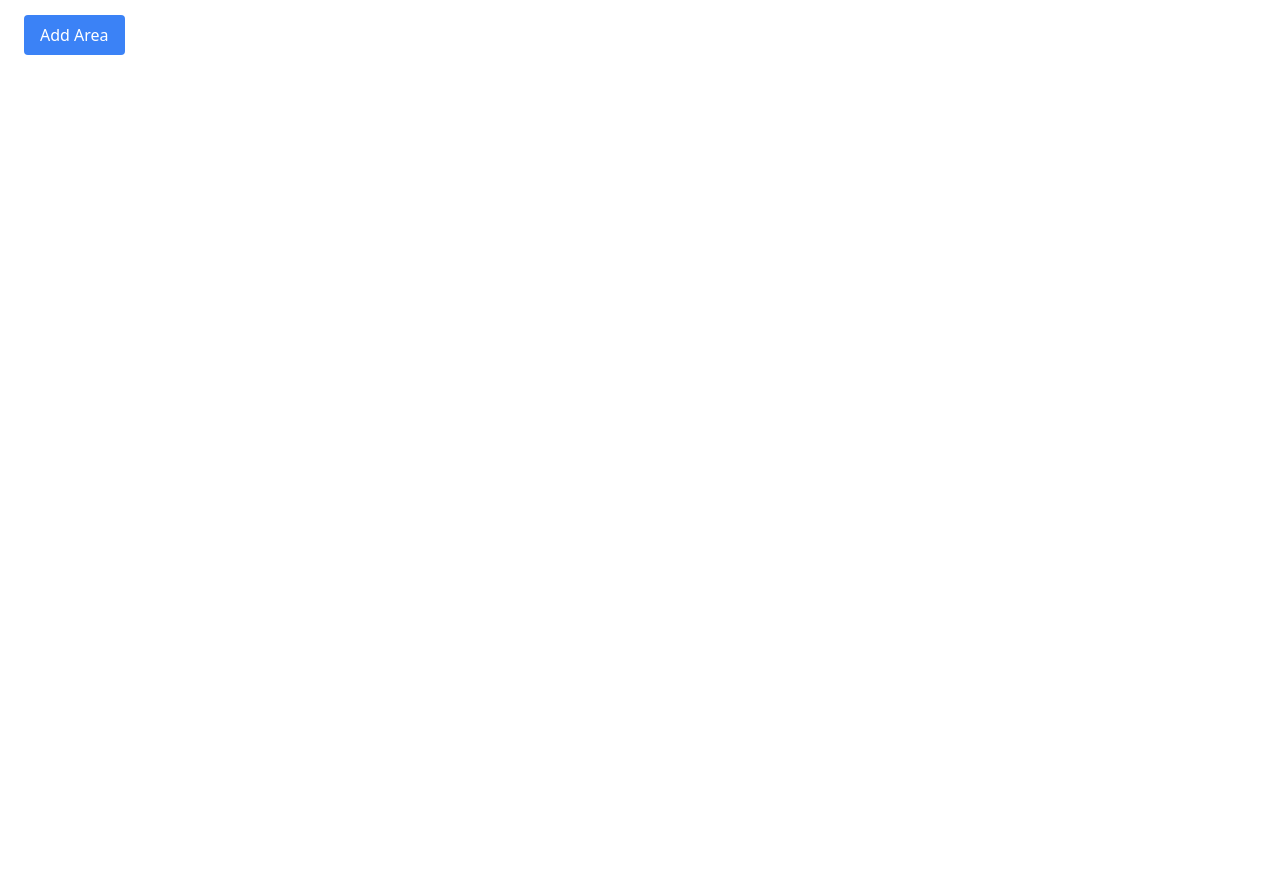
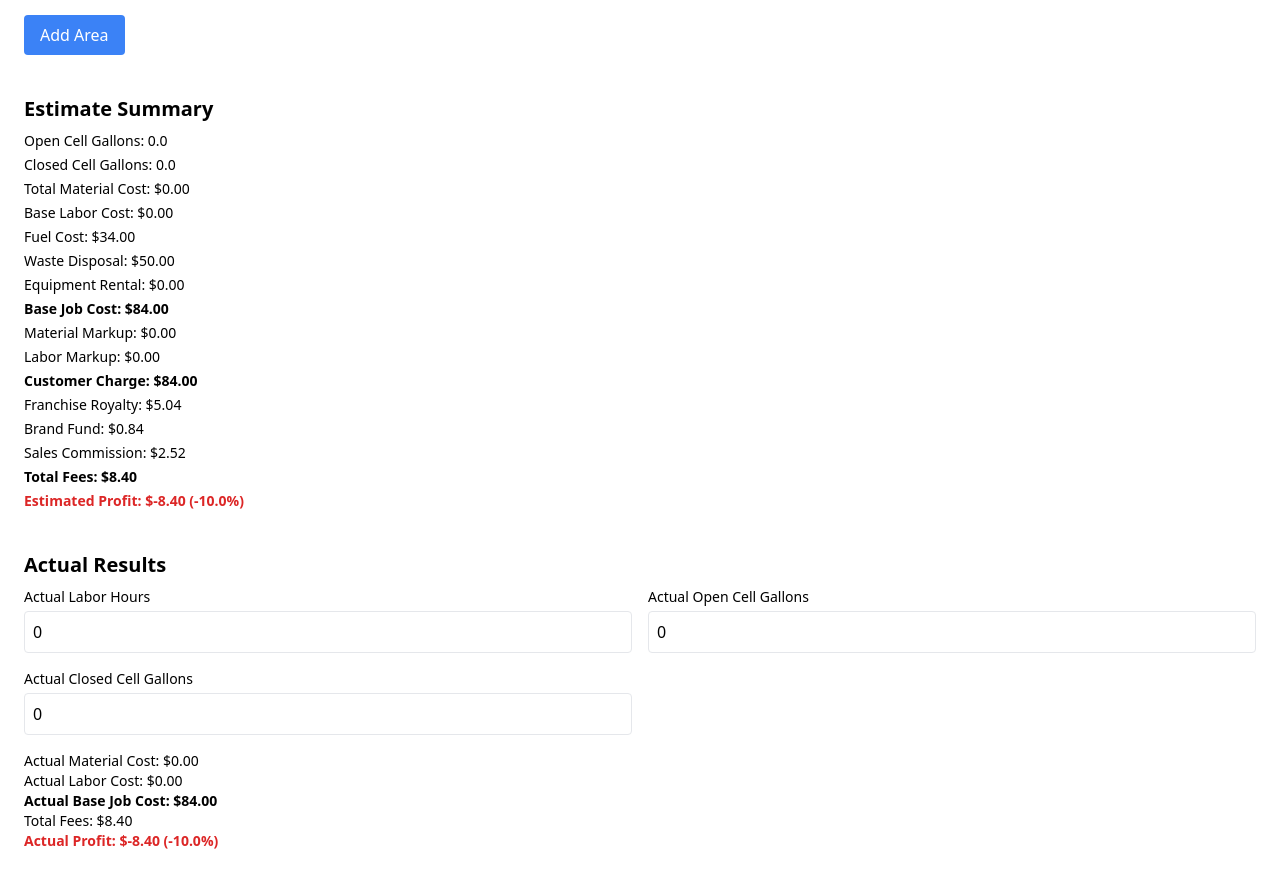
Before and after one commit to atjordan55/sprayfoamestimator_save, a React (Create React App) app: page / in a window 1280 px wide. Shown: the part 937-1812 px from the top of the page. Before the commit the page ends 1016 px from the top, so only its background shows below. Built offline with nearby package versions, Linux system fonts and the light colour scheme.

Commit message:
Add remaining sections App.jsx

```diff
--- a/src/App.jsx
+++ b/src/App.jsx
@@ -144,6 +144,41 @@ export default function SprayFoamEstimator() {
     reader.readAsText(file);
   };
 
+  const totalGallons = { open: 0, closed: 0 };
+  let baseMaterialCost = 0;
+
+  sprayAreas.forEach(area => {
+    const { gallons, baseMaterialCost: cost } = calculateMaterialCost(area);
+    if (area.foamType === "Open") totalGallons.open += gallons;
+    else totalGallons.closed += gallons;
+    baseMaterialCost += cost;
+  });
+
+  const fuelCost = globalInputs.travelDistance * globalInputs.travelRate;
+  const baseLaborCost = globalInputs.laborHours * globalInputs.manualLaborRate;
+  const totalBaseCost = baseMaterialCost + baseLaborCost + fuelCost + globalInputs.wasteDisposal + globalInputs.equipmentRental;
+  const materialMarkupAmount = baseMaterialCost * 0.75;
+  const laborMarkupAmount = baseLaborCost * (globalInputs.laborMarkup / 100);
+  const complexityCost = 0;
+  const discount = 0;
+  const customerCost = totalBaseCost + materialMarkupAmount + laborMarkupAmount + complexityCost - discount;
+  const franchiseRoyalty = customerCost * 0.06;
+  const brandFund = customerCost * 0.01;
+  const salesCommission = customerCost * 0.03;
+  const totalFees = franchiseRoyalty + brandFund + salesCommission;
+  const estimatedProfit = customerCost - totalBaseCost - totalFees;
+  const profitMargin = (estimatedProfit / customerCost) * 100;
+
+  const actualMaterialCost = ((actuals.actualOpenGallons + actuals.actualClosedGallons) / 55) * 1870;
+  const actualLaborCost = actuals.actualLaborHours * globalInputs.manualLaborRate;
+  const actualBaseCost = actualMaterialCost + actualLaborCost + fuelCost + globalInputs.wasteDisposal + globalInputs.equipmentRental;
+  const actualCustomerCost = customerCost;
+  const actualFees = actualCustomerCost * 0.10;
+  const actualProfit = actualCustomerCost - actualBaseCost - actualFees;
+  const actualMargin = (actualProfit / actualCustomerCost) * 100;
+  const marginColor = profitMargin < 25 ? "text-red-600" : profitMargin < 30 ? "text-yellow-600" : "text-green-600";
+  const actualMarginColor = actualMargin < 25 ? "text-red-600" : actualMargin < 30 ? "text-yellow-600" : "text-green-600";
+
   return (
     <div className="p-6 space-y-10">
       <div className="flex justify-between items-center">
@@ -197,9 +232,22 @@ export default function SprayFoamEstimator() {
                           onChange={(e) => updateArea(index, key, e.target.value)}
                           className="w-full border p-2 rounded"
                         >
-                          {(key === "foamType" ? ["Open", "Closed"] : ["General Area", "Roof Deck", "Gable"]).map(opt => (
-                            <option key={opt} value={opt}>{opt}</option>
+                          {(key === "foamType"
+                            ? ["Open", "Closed"]
+                            : ["General Area", "Roof Deck", "Gable"]).map(opt => (
+                              <option key={opt} value={opt}>{opt}</option>
                           ))}
+                        </select>
+                      ) : key === "roofPitch" && area.areaType === "Roof Deck" ? (
+                        <select
+                          value={val}
+                          onChange={(e) => updateArea(index, key, e.target.value)}
+                          className="w-full border p-2 rounded"
+                        >
+                          {[...Array(12)].map((_, i) => {
+                            const pitch = `${i + 1}/12`;
+                            return <option key={pitch} value={pitch}>{pitch}</option>;
+                          })}
                         </select>
                       ) : (
                         <input
@@ -220,6 +268,68 @@ export default function SprayFoamEstimator() {
         })}
         <button onClick={addArea} className="bg-blue-500 text-white px-4 py-2 rounded">Add Area</button>
       </div>
+
+      <div>
+        <h2 className="text-xl font-bold mb-2">Estimate Summary</h2>
+        <div className="text-sm space-y-1">
+          <div>Open Cell Gallons: {totalGallons.open.toFixed(1)}</div>
+          <div>Closed Cell Gallons: {totalGallons.closed.toFixed(1)}</div>
+          <div>Total Material Cost: ${baseMaterialCost.toFixed(2)}</div>
+          <div>Base Labor Cost: ${baseLaborCost.toFixed(2)}</div>
+          <div>Fuel Cost: ${fuelCost.toFixed(2)}</div>
+          <div>Waste Disposal: ${globalInputs.wasteDisposal.toFixed(2)}</div>
+          <div>Equipment Rental: ${globalInputs.equipmentRental.toFixed(2)}</div>
+          <div className="font-bold">Base Job Cost: ${totalBaseCost.toFixed(2)}</div>
+          <div>Material Markup: ${materialMarkupAmount.toFixed(2)}</div>
+          <div>Labor Markup: ${laborMarkupAmount.toFixed(2)}</div>
+          <div className="font-bold">Customer Charge: ${customerCost.toFixed(2)}</div>
+          <div>Franchise Royalty: ${franchiseRoyalty.toFixed(2)}</div>
+          <div>Brand Fund: ${brandFund.toFixed(2)}</div>
+          <div>Sales Commission: ${salesCommission.toFixed(2)}</div>
+          <div className="font-bold">Total Fees: ${totalFees.toFixed(2)}</div>
+          <div className={"font-bold " + marginColor}>Estimated Profit: ${estimatedProfit.toFixed(2)} ({profitMargin.toFixed(1)}%)</div>
+        </div>
+      </div>
+
+      <div>
+        <h2 className="text-xl font-bold mt-6 mb-2">Actual Results</h2>
+        <div className="grid grid-cols-2 gap-4">
+          <div>
+            <label className="block text-sm font-medium mb-1">Actual Labor Hours</label>
+            <input
+              type="number"
+              value={actuals.actualLaborHours}
+              onChange={(e) => handleActualsChange("actualLaborHours", e.target.value)}
+              className="w-full border p-2 rounded"
+            />
+          </div>
+          <div>
+            <label className="block text-sm font-medium mb-1">Actual Open Cell Gallons</label>
+            <input
+              type="number"
+              value={actuals.actualOpenGallons}
+              onChange={(e) => handleActualsChange("actualOpenGallons", e.target.value)}
+              className="w-full border p-2 rounded"
+            />
+          </div>
+          <div>
+            <label className="block text-sm font-medium mb-1">Actual Closed Cell Gallons</label>
+            <input
+              type="number"
+              value={actuals.actualClosedGallons}
+              onChange={(e) => handleActualsChange("actualClosedGallons", e.target.value)}
+              className="w-full border p-2 rounded"
+            />
+          </div>
+        </div>
+        <div className="mt-4 text-sm">
+          <div>Actual Material Cost: ${actualMaterialCost.toFixed(2)}</div>
+          <div>Actual Labor Cost: ${actualLaborCost.toFixed(2)}</div>
+          <div className="font-bold">Actual Base Job Cost: ${actualBaseCost.toFixed(2)}</div>
+          <div>Total Fees: ${actualFees.toFixed(2)}</div>
+          <div className={"font-bold " + actualMarginColor}>Actual Profit: ${actualProfit.toFixed(2)} ({actualMargin.toFixed(1)}%)</div>
+        </div>
+      </div>
     </div>
   );
 }
```
